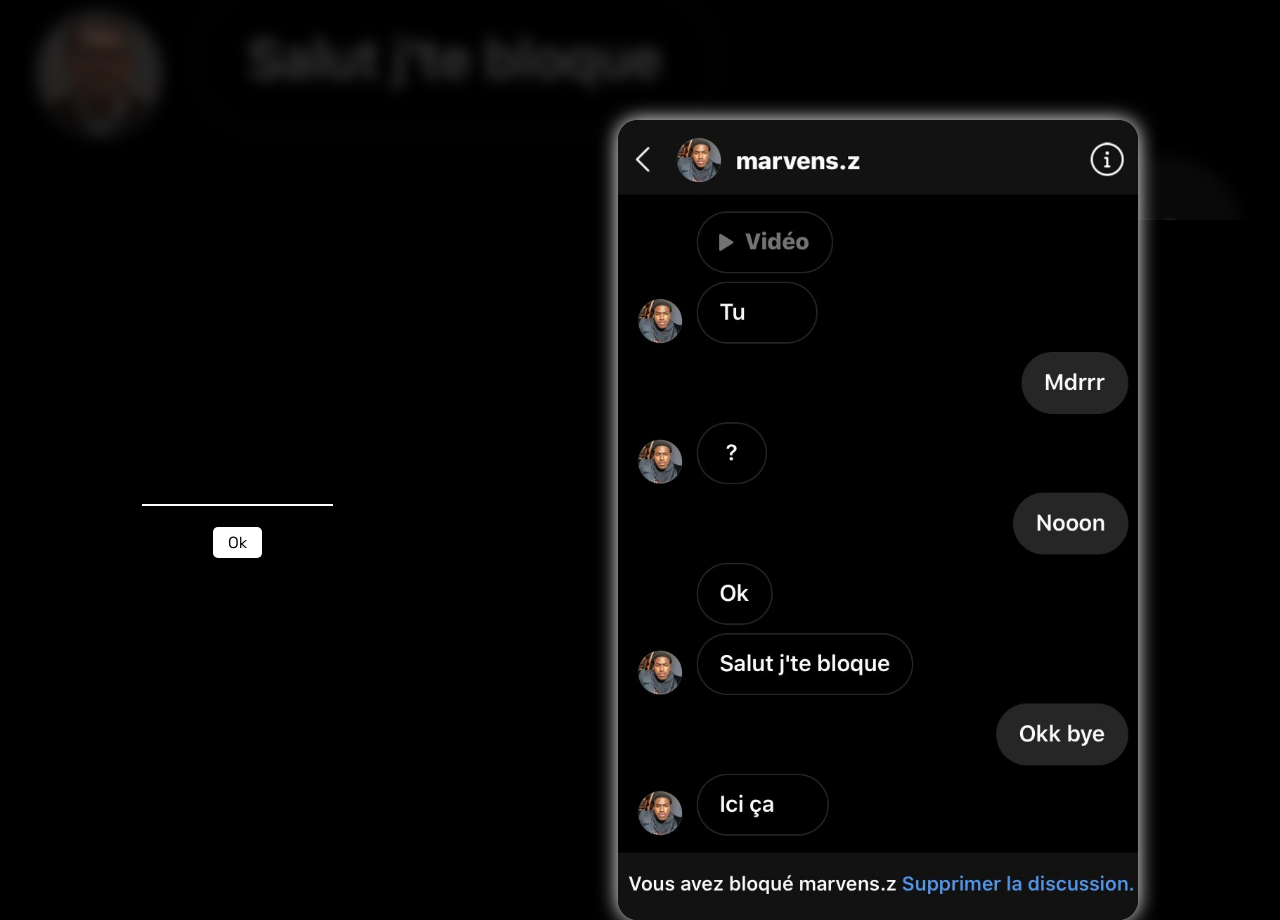
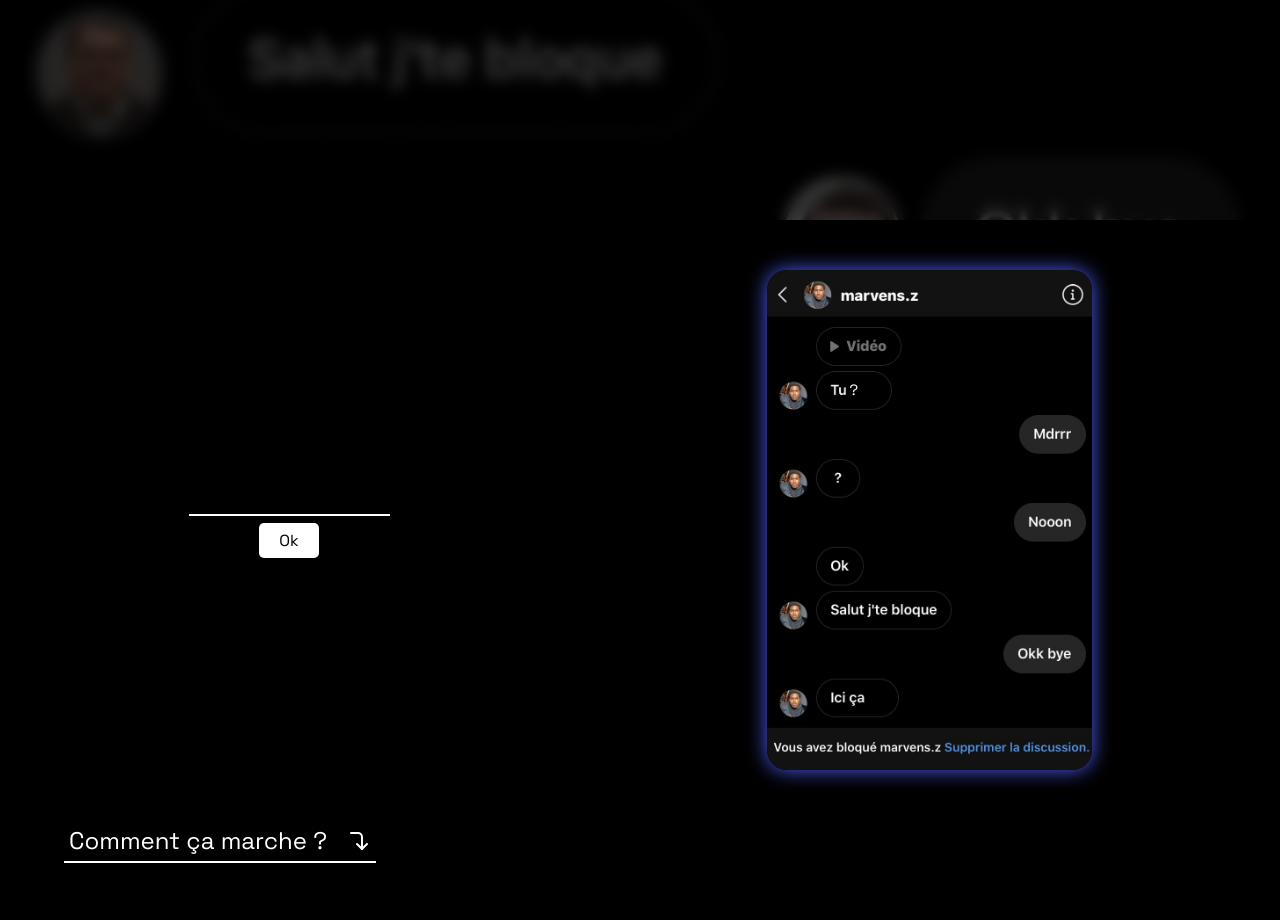
Before and after one commit to 0BAB1/icica, a React (Create React App) app: page / in a window 1280 px wide. Shown: the part 580-1500 px from the top of the page. After the commit the page ends 1468 px from the top, so only its background shows below. Built offline with nearby package versions, Linux system fonts and the light colour scheme.

Commit message:
imporved editor + added Q&A component

```diff
--- a/src/App.js
+++ b/src/App.js
@@ -1,6 +1,7 @@
 import Header from './components/Header';
 import Banner from './components/Banner';
 import Editor from './components/Editor';
+import Tutorial from './components/Tutorial';
 
 function App() {
   return (
@@ -8,6 +9,7 @@ function App() {
       <Header />
       <Banner />
       <Editor />
+      <Tutorial />
     </div>
   );
 }
--- a/src/components/Editor.js
+++ b/src/components/Editor.js
@@ -20,10 +20,11 @@ function Editor() {
                 <label>
                     <input onChange={handleTextChange} type="text"/>
                 </label>
-                <button>Ok</button>
+                <button className='form-button'>Ok</button>
             </form>
             <div className='Image'>
-                {text}
+                <p className='text1'>{text} ?</p>
+                <p className='text2'>{text}</p>
             </div>
         </div>
     );
--- /dev/null
+++ b/src/components/QandA.js
@@ -0,0 +1,21 @@
+import React, { useState } from 'react';
+
+function QandA({ question, answer }) {
+    const [isOpen, setIsOpen] = useState(false);
+
+    const toggleOpen = () => {
+        setIsOpen(!isOpen);
+    };
+
+    return (
+        <div className='QandA'>
+            <button className='question button' onClick={toggleOpen}>
+                {question}
+                <img src='Qarrow.svg' alt='Actual memes'/>
+            </button>
+            {isOpen && <p>{answer}</p>}
+        </div>
+    );
+}
+
+export default QandA;
--- /dev/null
+++ b/src/components/Tutorial.js
@@ -0,0 +1,14 @@
+import QandA from './QandA';
+
+function Tutorial() {
+    return (
+        <div className='Tutorial'>
+            <QandA
+                question={"Comment ça marche ?"}
+                answer={"Vous entrez un mot de 3 caractères de l'alphabet sans aucune ponctution autorisée. Chaque combinaison de caractère est donc unique et transférée sur la blockchain puis vous est attribué en tant que NFT."}
+            />
+        </div>
+    );
+}
+
+export default Tutorial;
--- a/src/index.css
+++ b/src/index.css
@@ -95,31 +95,45 @@ body{
   flex-direction: column;
 }
 
+@keyframes rgb{
+  0% {
+    box-shadow: 0px 0px 20px blueviolet;
+  }
+  50%{
+    box-shadow: 0px 0px 20px rgb(71, 102, 255);
+  }
+  100% {
+    box-shadow: 0px 0px 20px blueviolet;
+  }
+}
+
 .Image{
-  height: 100vh;
+  height: 500px;
   aspect-ratio: 0.65;
   background-image: url('assets/modifiable.png');
   background-size: cover;
   border-radius: 20px;
   box-shadow: 0px 0px 20px white;
+  animation: rgb 4s linear infinite;
 }
 
-button{
+.form-button{
   transition: all 0.4s;
   font-size: 1em;
   background-color: white;
   color: black;
   border: none;
   border-radius: 5px;
-  padding: 5px 15px;
+  padding: 7px 20px;
   width: fit-content;
 }
 
-button:hover{
+.form-button:hover{
   transition: all 0.4s;
   background-color: black;
   color: white;
   box-shadow: 0 0 10px white;
+  cursor: pointer;
 }
 
 input[type="text"]{
@@ -131,8 +145,69 @@ input[type="text"]{
   border-bottom: 2px solid white;
   color: white;
   font-size: 1em;
+  padding: 5px;
 }
 
 input:focus{
   outline: none;
 }
+
+.Image p{
+  font-size: 0.93em;
+}
+
+.text1{
+  position: relative;
+  top: 110px;
+  left: 83px;
+}
+
+.text2{
+  position: relative;
+  top: 399px;
+  left: 100px;
+}
+
+/* Question and Answer component */
+
+.QandA{
+  width: fit-content;
+  margin-bottom: 25px;
+  width: 90vw;
+}
+
+.QandA button{
+  width: fit-content;
+  border-top: none;
+  border-left: none;
+  border-right: none;
+  border-bottom: 2px solid white;
+  color: white;
+  padding: 5px;
+  font-size: 1.5em;
+  display: flex;
+  align-items: center;
+  justify-content: space-between;
+  background-color: transparent;
+}
+
+.QandA button:hover{
+  cursor: pointer;
+}
+
+.QandA img{
+  margin-left: 20px;
+}
+
+.QandA p{
+  color: white;
+  margin-top: 20px;
+}
+
+/* Tutorial component stuff */
+
+.Tutorial{
+  display: flex;
+  flex-direction: column;
+  align-items: center;
+}
```
Also changed, not shown: public/Qarrow.svg (added).
